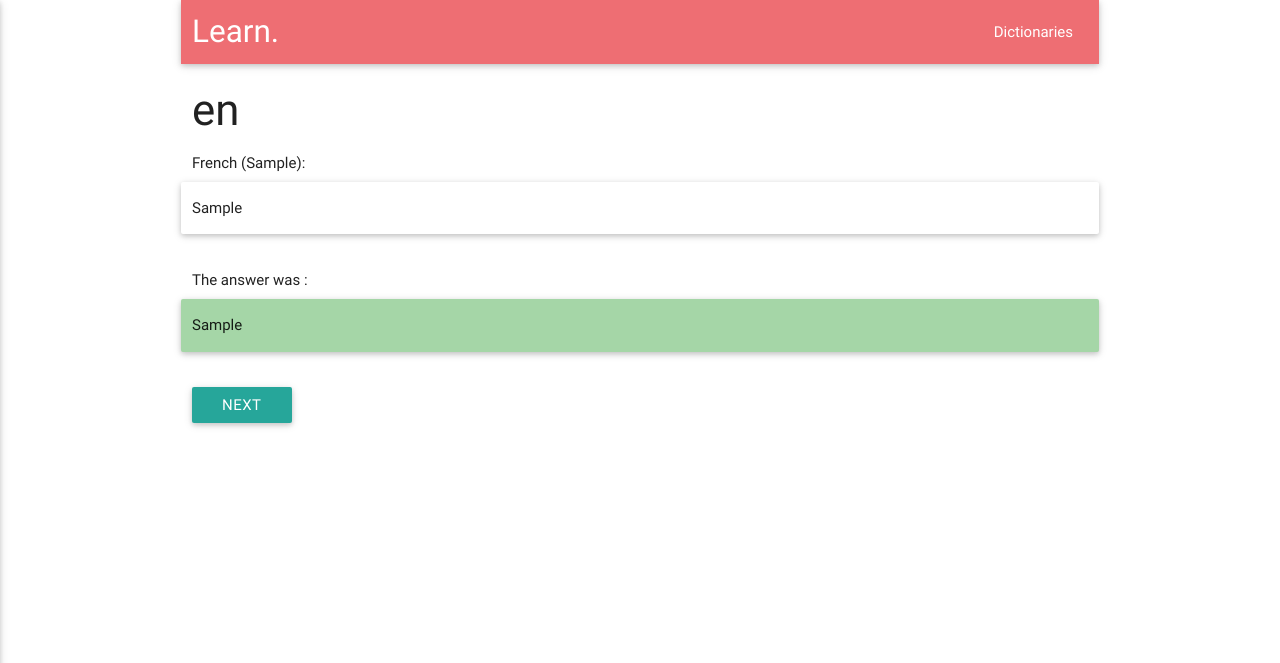
After one commit to Aigrefin/py3learn, a Django app: template learn/templates/learn/exercise_wrong_answer.html in a window 1280 px wide. The commit adds this page. Shown: the top 663 px of the page. Run offline with Django 3.2, Linux system fonts and the light colour scheme; the template is opened without the code that fills it: most values are stand-ins (such as "Sample title", 1, 10 or a date in 2020).

Commit message:
splitted exercise with own wrong answer page

```diff
--- /dev/null
+++ b/learn/templates/learn/exercise_wrong_answer.html
@@ -0,0 +1,26 @@
+{% extends "learn/base.html" %}
+{% block content %}
+    <h3>{{ translation.dictionary.language }}</h3>
+    <div class="row">
+        <div class="col s12">
+            French ({{ translation.get_importance_str }}):
+        </div>
+        <div class="col s12 card-panel">
+            <p>{{ translation.known_word }}</p>
+        </div>
+    </div>
+    <div class="row">
+        <div class="col s12">
+            The answer was :
+        </div>
+        <div class="col s12 card-panel green lighten-3">
+            <p>{{ translation.word_to_learn }}</p>
+        </div>
+    </div>
+    <div class="row">
+        <div class="col s12">
+            <a href="{% url 'learn:randomise_exercise' dictionary_pk=translation.dictionary.id %}"
+               class="waves-effect waves-light btn">Next</a>
+        </div>
+    </div>
+{% endblock content %}
--- a/learn/urls.py
+++ b/learn/urls.py
@@ -15,8 +15,8 @@ urlpatterns = [
         views.randomise_exercise, name='randomise_exercise'),
     url(r'^dictionaries/(?P<dictionary_pk>[0-9]+)/exercises/(?P<translation_pk>[0-9]+)$',
         views.exercise, name='exercise'),
-    url(r'^dictionaries/(?P<dictionary_pk>[0-9]+)/exercises/(?P<translation_pk>[0-9]+)/(?P<wrong_answer>wrong_answer)$',
-        views.exercise, name='exercise_wrong_answer'),
+    url(r'^dictionaries/(?P<dictionary_pk>[0-9]+)/exercises/(?P<translation_pk>[0-9]+)/wrong_answer$',
+        views.exercise_wrong_answer, name='exercise_wrong_answer'),
     url(r'^dictionaries/(?P<dictionary_pk>[0-9]+)/exercises/(?P<translation_pk>[0-9]+)/(?P<bad_input>bad_input)$',
         views.exercise, name='exercise_bad_input'),
     url(r'^dictionaries/(?P<dictionary_pk>[0-9]+)/exercises/(?P<translation_pk>[0-9]+)/validate$',
```
Also changed, not shown: learn/templates/learn/exercise.html (+0 -11 lines), learn/tests/tests_views/tests_exercise.py (+0 -29 lines), learn/tests/tests_views/tests_exercise_wrong_answer.py (added, +48 -0 lines), learn/tests/tests_views/tests_validate_exercise.py (+0 -1 lines), learn/views.py (+10 -2 lines).
